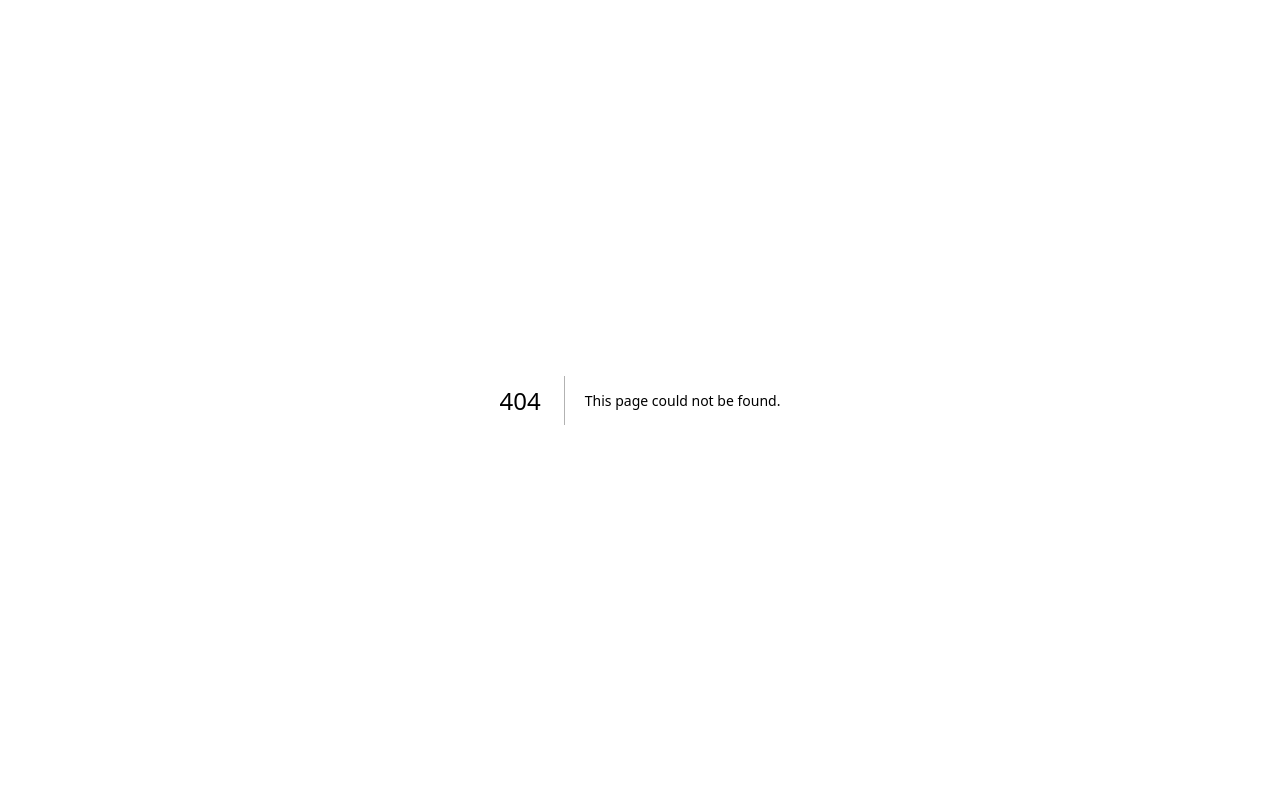
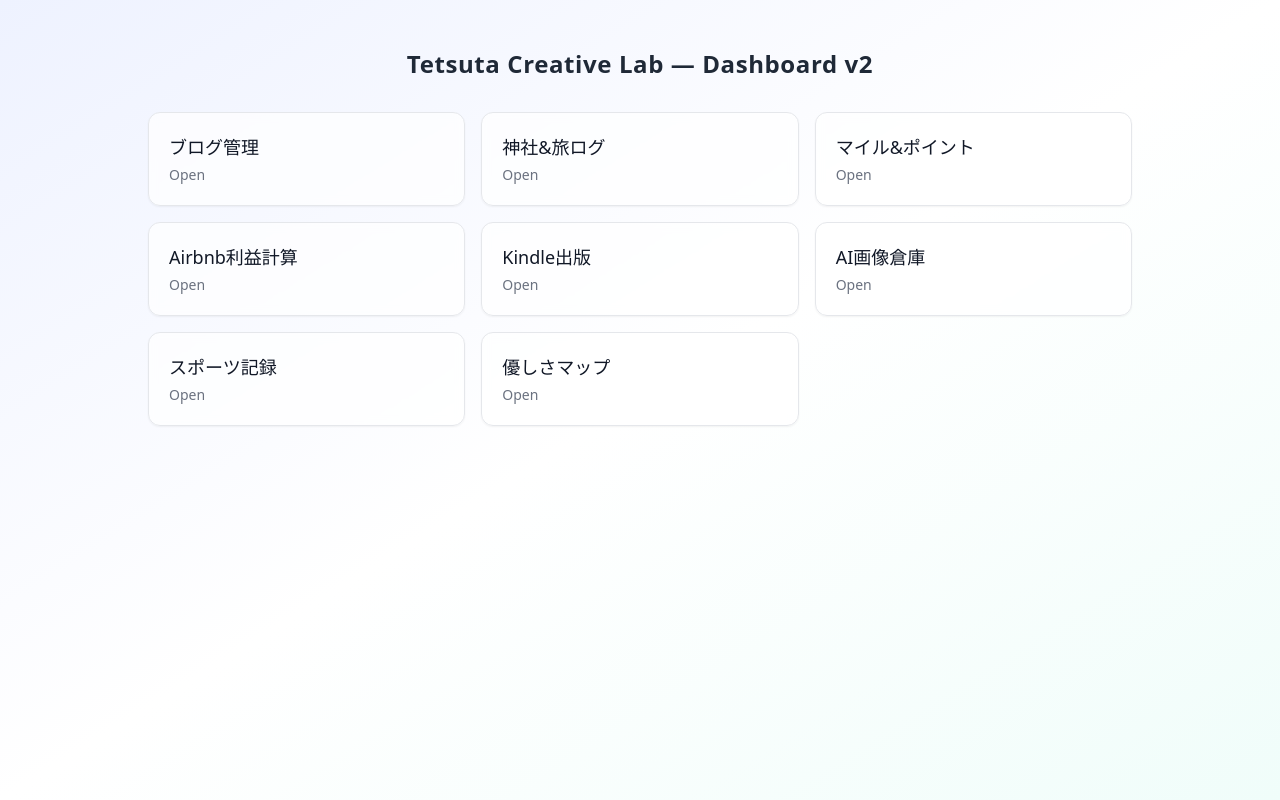
Before and after one commit to tetsuta023-lab/bolt-dashboard, a Next.js app: page /dashboard-v2 in a window 1280 px wide. Before the commit this address had no page. Built offline with nearby package versions, Linux system fonts and the light colour scheme.

Commit message:
feat: add dashboard-v2 page

```diff
--- /dev/null
+++ b/pages/dashboard-v2.tsx
@@ -0,0 +1,46 @@
+// pages/dashboard-v2.tsx
+import Head from 'next/head';
+
+const cards = [
+  { title: 'ブログ管理', href: '#', desc: 'Open' },
+  { title: '神社&旅ログ', href: '#', desc: 'Open' },
+  { title: 'マイル&ポイント', href: '#', desc: 'Open' },
+  { title: 'Airbnb利益計算', href: '#', desc: 'Open' },
+  { title: 'Kindle出版', href: '#', desc: 'Open' },
+  { title: 'AI画像倉庫', href: '#', desc: 'Open' },
+  { title: 'スポーツ記録', href: '#', desc: 'Open' },
+  { title: '優しさマップ', href: '#', desc: 'Open' },
+];
+
+export default function DashboardV2() {
+  return (
+    <>
+      <Head>
+        <title>Tetsuta Creative Lab — Dashboard v2</title>
+      </Head>
+
+      {/* 背景グラデーション */}
+      <div className="min-h-screen bg-gradient-to-br from-indigo-50 via-white to-teal-50">
+        <main className="mx-auto max-w-5xl px-5 py-12">
+          <h1 className="text-center text-2xl font-semibold tracking-wide text-gray-800 mb-8">
+            Tetsuta Creative Lab — Dashboard v2
+          </h1>
+
+          {/* カードグリッド */}
+          <div className="grid gap-4 sm:grid-cols-2 lg:grid-cols-3">
+            {cards.map((c) => (
+              <a
+                key={c.title}
+                href={c.href}
+                className="rounded-xl border border-gray-200 bg-white/70 p-5 shadow-sm backdrop-blur-sm transition hover:-translate-y-0.5 hover:shadow-md"
+              >
+                <div className="text-lg font-medium text-gray-900">{c.title}</div>
+                <div className="mt-1 text-sm text-gray-500">{c.desc}</div>
+              </a>
+            ))}
+          </div>
+        </main>
+      </div>
+    </>
+  );
+}
```
